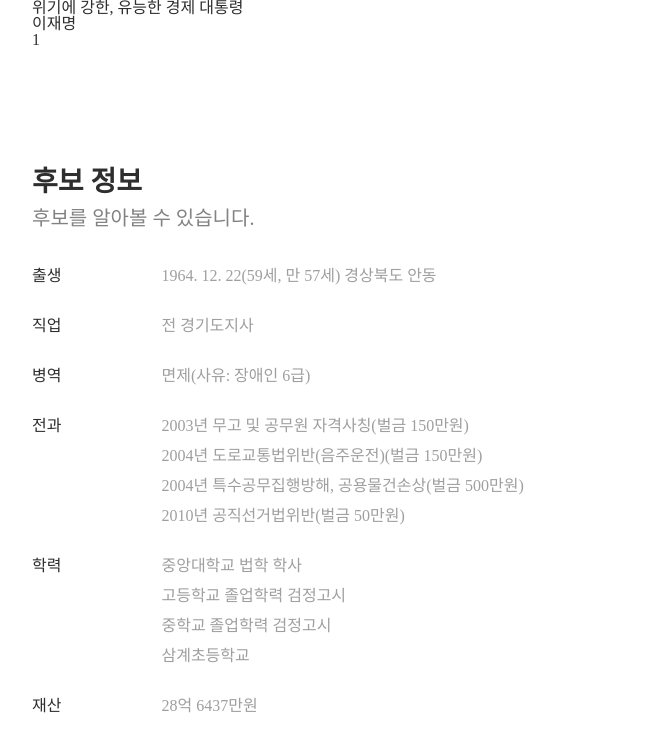
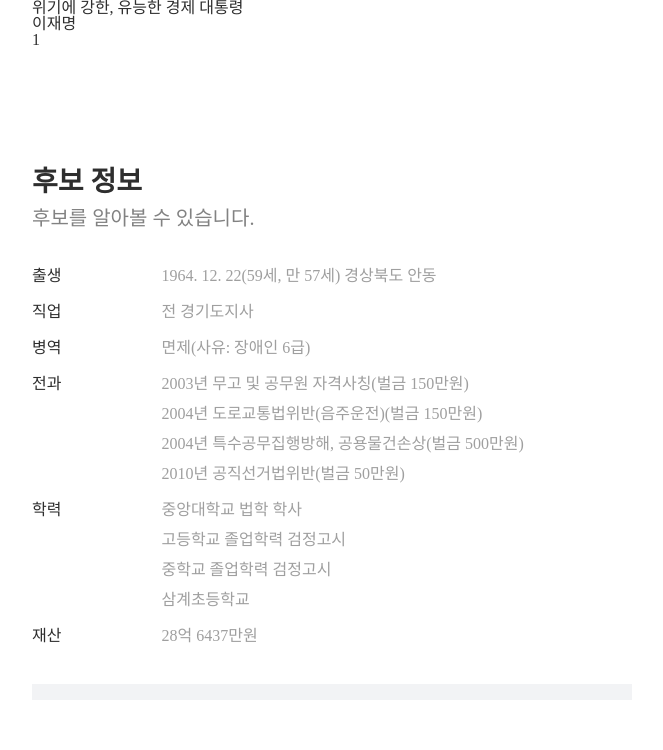
Before and after one commit to k1a11220/2022-election, a Next.js app: page /1 in a window 1280 px wide. Shown: the top 750 px of the page, without its empty margins (308-971 px from the left). Built offline with nearby package versions, Linux system fonts and the light colour scheme; a web font is replaced by a local one.

Commit message:
Implement divider style

```diff
--- a/pages/[id].js
+++ b/pages/[id].js
@@ -8,7 +8,7 @@ const DetailPage = () => {
   const router = useRouter();
   const { id } = router.query;
   return (
-    <div>
+    <>
       <h3>위기에 강한, 유능한 경제 대통령</h3>
       <h1>이재명</h1>
       <p>{id}</p>
@@ -44,25 +44,22 @@ const DetailPage = () => {
         />
         <Table label={"재산"} list={["28억 6437만원"]} />
       </TableWrapper>
-    </div>
+      <Divider />
+    </>
   );
 };
 
 const TableWrapper = styled.div`
-  & span {
-    margin-bottom: 20px;
-    display: flex;
-    gap: 100px;
-  }
-
-  & span > p {
-    font-weight: 500;
-  }
-
-  & span div p {
-    color: #9f9f9f;
-    margin-bottom: 14px;
+  & span:last-of-type {
+    margin-bottom: 0;
   }
 `;
 
+const Divider = styled.div`
+  width: 100%;
+  height: 16px;
+  background-color: #f2f3f5;
+  margin: 40px 0;
+`;
+
 export default DetailPage;
--- a/pages/detail/table.js
+++ b/pages/detail/table.js
@@ -27,6 +27,10 @@ const Container = styled.span`
     color: #9f9f9f;
     margin-bottom: 14px;
   }
+
+  & div p:last-of-type {
+    margin-bottom: 0;
+  }
 `;
 
 export default Table;
```
